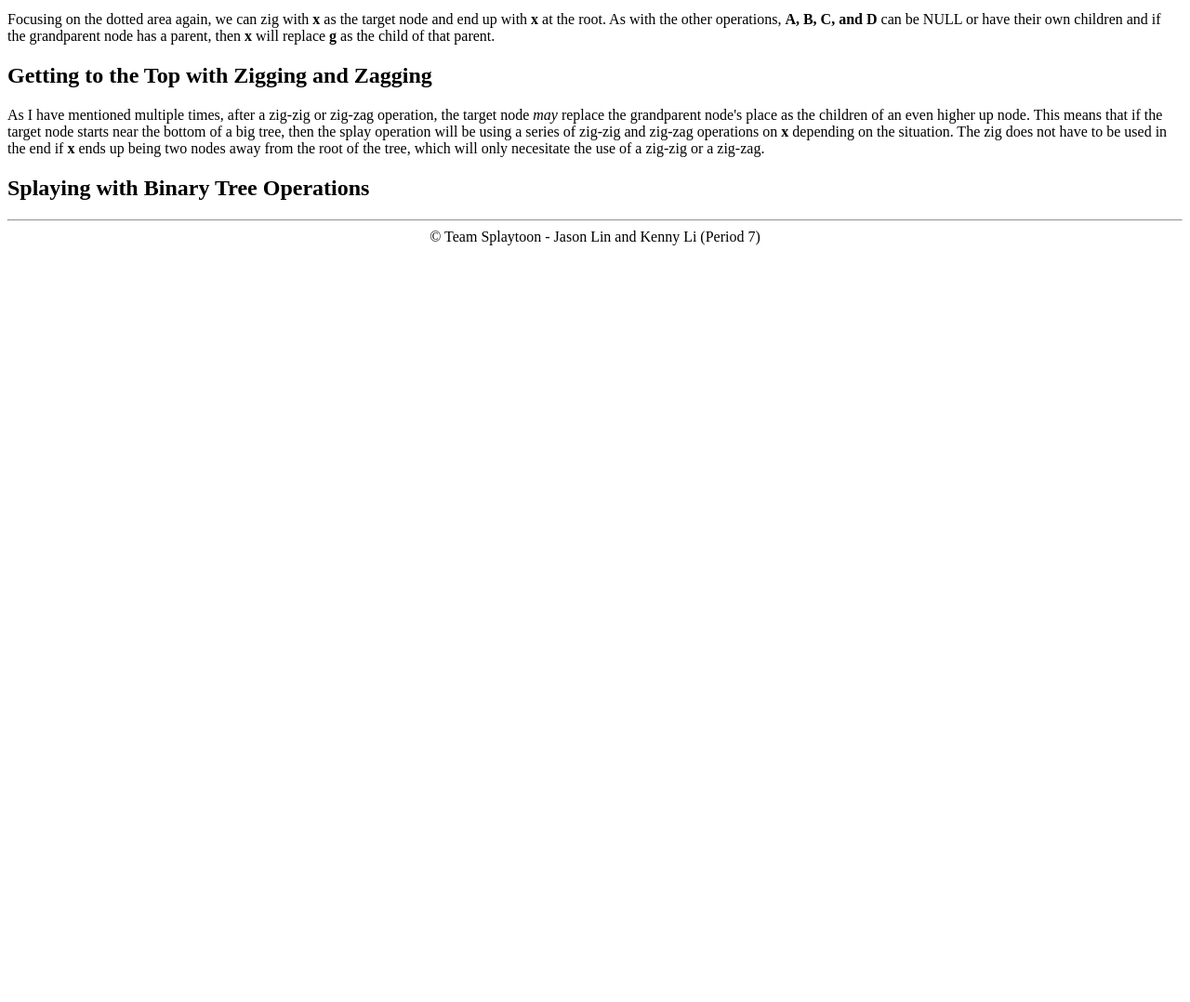
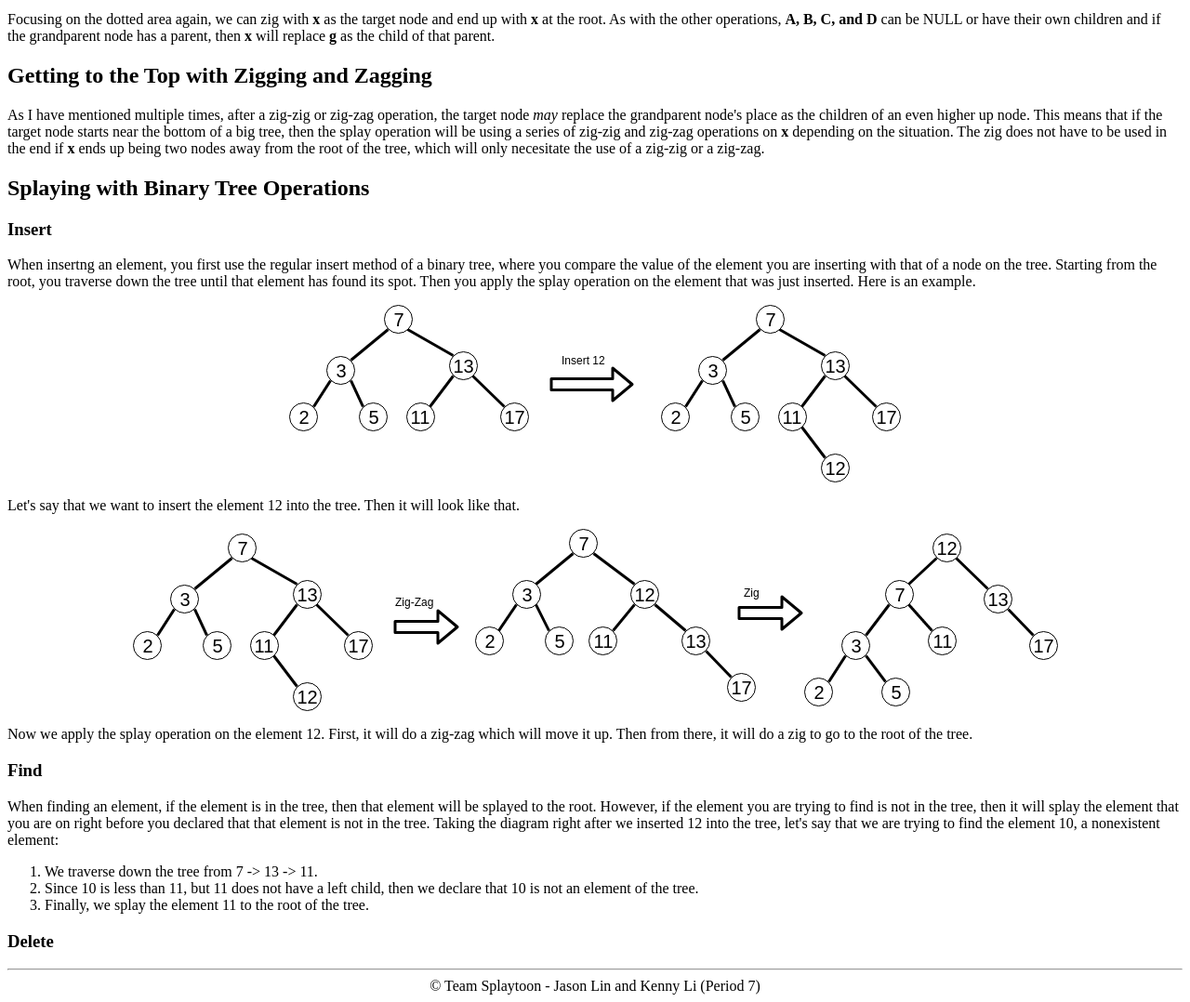
Before and after one commit to JasonLin43212/Splay, a Flask app: page / in a window 1280 px wide. Shown: the part 3198-4276 px from the top of the page at 93% size. Before the commit the page ends 3462 px from the top, so only its background shows below. Run offline with Flask 2, Linux system fonts and the light colour scheme.

Commit message:
added more

```diff
--- a/templates/index.html
+++ b/templates/index.html
@@ -151,7 +151,33 @@
           on the situation. The zig does not have to be used in the end if <b>x</b> ends up being two nodes away from the root of the tree, which will only necesitate the use of a zig-zig or a zig-zag.
       </p>
       <h2>Splaying with Binary Tree Operations</h2>
-
+      <h3>Insert</h3>
+      <p>
+          When insertng an element, you first use the regular insert method of a binary tree, where you compare the value of the element you are inserting with that of a node on the tree. Starting from the root, you
+          traverse down the tree until that element has found its spot. Then you apply the splay operation on the element that was just inserted. Here is an example.
+      </p>
+      <img class="tree" src="/static/tree10.png" alt="tree10">
+      <p>Let's say that we want to insert the element 12 into the tree. Then it will look like that.</p>
+      <img class="tree" src="/static/tree11.png" alt="tree11">
+      <p>Now we apply the splay operation on the element 12. First, it will do a zig-zag which will move it up. Then from there, it will do a zig to go to the root of the tree.</p>
+      <h3>Find</h3>
+      <p>
+          When finding an element, if the element is in the tree, then that element will be splayed to the root. However, if the element you are trying to find is not in the tree, then
+          it will splay the element that you are on right before you declared that that element is not in the tree. Taking the diagram right after we inserted 12 into the tree, let's say that
+          we are trying to find the element 10, a nonexistent element:
+      </p>
+      <ol>
+          <li>
+              We traverse down the tree from 7 -> 13 -> 11.
+          </li>
+          <li>
+              Since 10 is less than 11, but 11 does not have a left child, then we declare that 10 is not an element of the tree.
+          </li>
+          <li>
+              Finally, we splay the element 11 to the root of the tree.
+          </li>
+      </ol>
+      <h3>Delete</h3>
       <footer style="text-align:center">
           <hr>
           &copy; Team Splaytoon - Jason Lin and Kenny Li (Period 7)
```
Also changed, not shown: static/tree10.png (added), static/tree11.png (added).
